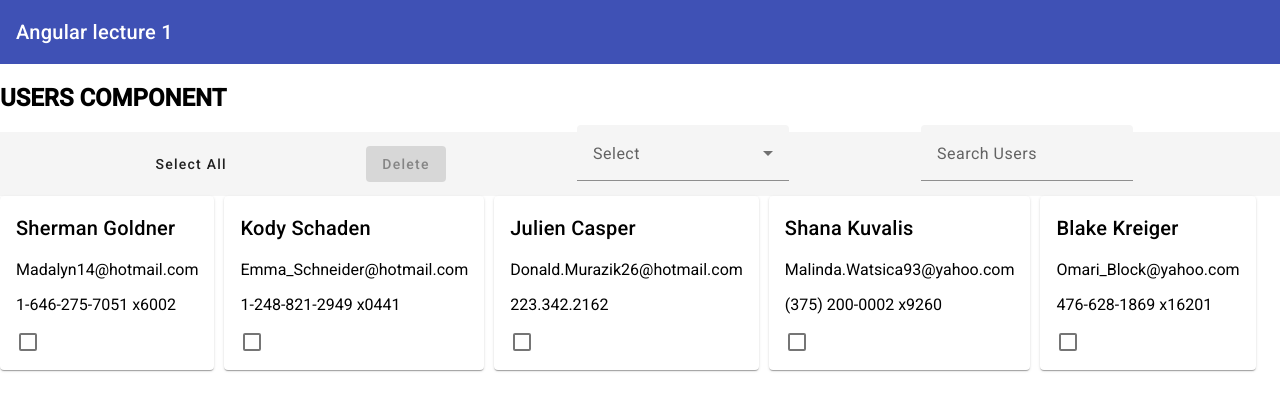
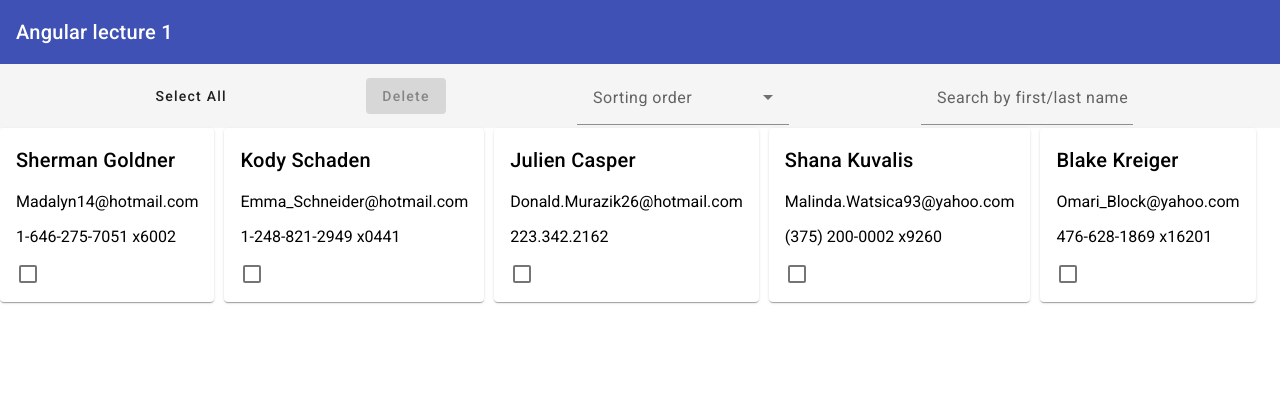
Before and after one commit to Veronikanos/angular-homework, an Angular app in the folder homework-part1/: page / in a window 1280 px wide. Shown: the top 410 px of the page. Built offline with nearby package versions, Linux system fonts and the light colour scheme.

Commit message:
feat: search by firstname or last name

```diff
--- a/homework-part1/src/app/toolbar/toolbar.component.css
+++ b/homework-part1/src/app/toolbar/toolbar.component.css
@@ -10,3 +10,7 @@
   justify-content: space-evenly;
   align-items: center;
 }
+
+mat-form-field {
+  margin-top: 23px;
+}
--- a/homework-part1/src/app/toolbar/toolbar.component.html
+++ b/homework-part1/src/app/toolbar/toolbar.component.html
@@ -1,5 +1,5 @@
 <mat-toolbar class="toolbar">
-  <button mat-button (click)="buttonClick()">Select All</button>
+  <button mat-button (click)="selectAllClick()">Select All</button>
   <button
     mat-raised-button
     color="warn"
@@ -10,15 +10,18 @@
   </button>
 
   <mat-form-field appearance="fill">
-    <mat-label>Select</mat-label>
+    <mat-label>Sorting order</mat-label>
     <mat-select placeholder="Sort">
-      <mat-option value="one">First option</mat-option>
-      <mat-option value="two">Second option</mat-option>
+      <mat-option
+        *ngFor="let item of users[0] | keyvalue"
+        value="{{ item.key }}"
+        >{{ item.key }}</mat-option
+      >
     </mat-select>
   </mat-form-field>
 
   <mat-form-field appearance="fill">
-    <mat-label>Search Users</mat-label>
-    <input matInput />
+    <mat-label>Search by first/last name</mat-label>
+    <input matInput (keyup)="onKeyup(filtered.value)" #filtered />
   </mat-form-field>
 </mat-toolbar>
--- a/homework-part1/src/app/toolbar/toolbar.component.ts
+++ b/homework-part1/src/app/toolbar/toolbar.component.ts
@@ -1,4 +1,5 @@
 import { Component, EventEmitter, Output, Input } from '@angular/core';
+import { IUsers } from '../users/users.component';
 
 @Component({
   selector: 'app-toolbar',
@@ -8,13 +9,19 @@ import { Component, EventEmitter, Output, Input } from '@angular/core';
 export class ToolbarComponent {
   @Output() selectAll = new EventEmitter<void>();
   @Input() isAnyChecked: boolean = true;
+  @Input() users: IUsers[] = [];
   @Output() deleteSelected = new EventEmitter<void>();
+  @Output() saveSearchInput = new EventEmitter<string>();
 
-  buttonClick(): void {
+  selectAllClick(): void {
     this.selectAll.emit();
   }
 
   onDelete(): void {
     this.deleteSelected.emit();
   }
+
+  onKeyup(filtered: string): void {
+    this.saveSearchInput.emit(filtered);
+  }
 }
--- a/homework-part1/src/app/users/users-list/users-list.component.css
+++ b/homework-part1/src/app/users/users-list/users-list.component.css
@@ -1,9 +1,3 @@
-.card-container {
-  display: flex;
-  flex-wrap: wrap;
-  gap: 10px;
-}
-
 .user-card {
   width: fit-content;
 }
--- a/homework-part1/src/app/users/users-list/users-list.component.html
+++ b/homework-part1/src/app/users/users-list/users-list.component.html
@@ -1,7 +1,17 @@
-<div class="card-container">
-  <mat-card class="user-card" *ngFor="let user of users">
+<div *ngFor="let user of users">
+  <div
+    class="card-container"
+    *ngIf="
+      searchValue === '' ||
+      user.firstname.toLowerCase().includes(searchValue) ||
+      user.lastname.toLowerCase().includes(searchValue)
+    "
+  >
+    <mat-card class="user-card">
       <mat-card-header>
-      <mat-card-title>{{ user.firstname }} {{ user.lastname }}</mat-card-title>
+        <mat-card-title
+          >{{ user.firstname }} {{ user.lastname }}</mat-card-title
+        >
       </mat-card-header>
       <mat-card-content>
         <p>{{ user.email }}</p>
@@ -15,3 +25,4 @@
       </mat-card-actions>
     </mat-card>
   </div>
+</div>
--- a/homework-part1/src/app/users/users-list/users-list.component.ts
+++ b/homework-part1/src/app/users/users-list/users-list.component.ts
@@ -9,6 +9,7 @@ import { IUsers } from '../users.component';
 export class UsersListComponent implements OnInit {
   @Input()
   users: IUsers[] = [];
+  @Input() searchValue: string = '';
 
   @Output()
   userSelected = new EventEmitter<IUsers>();
@@ -17,7 +18,7 @@ export class UsersListComponent implements OnInit {
 
   ngOnInit(): void {}
 
-	onUserSelected(user: IUsers): void {
+  onUserSelected(user: IUsers): void {
     this.userSelected.emit(user);
   }
 }
--- a/homework-part1/src/app/users/users.component.css
+++ b/homework-part1/src/app/users/users.component.css
@@ -0,0 +1,5 @@
+app-users-list {
+  display: flex;
+  flex-wrap: wrap;
+  gap: 10px;
+}
--- a/homework-part1/src/app/users/users.component.html
+++ b/homework-part1/src/app/users/users.component.html
@@ -1,15 +1,13 @@
-<!-- <mat-toolbar color="primary">
-  <span>Angular lecture 1</span>
-</mat-toolbar> -->
-<h2>USERS COMPONENT</h2>
-
 <app-toolbar
   (selectAll)="selectAll()"
   (deleteSelected)="deleteSelected()"
   [isAnyChecked]="isAnyChecked"
+  [users]="users"
+  (saveSearchInput)="saveSearchInput($event)"
 ></app-toolbar>
 <app-users-list
   #usersList
   [users]="users"
+  [searchValue]="searchValue"
   (userSelected)="updateDeleteButtonState()"
 ></app-users-list>
--- a/homework-part1/src/app/users/users.component.ts
+++ b/homework-part1/src/app/users/users.component.ts
@@ -1,5 +1,4 @@
 import { Component, OnInit } from '@angular/core';
-import { Injectable } from '@angular/core';
 import { faker } from '@faker-js/faker';
 
 export interface IUsers {
@@ -19,6 +18,7 @@ export interface IUsers {
 export class UsersComponent {
   users: IUsers[] = [];
   isAnyChecked = false;
+  searchValue: string = '';
 
   constructor() {}
 
@@ -36,7 +36,6 @@ export class UsersComponent {
   }
 
   selectAll(): void {
-    console.log('select All');
     this.users.forEach((user) => (user.selected = true));
     this.updateDeleteButtonState();
   }
@@ -46,8 +45,12 @@ export class UsersComponent {
   }
 
   deleteSelected(): void {
-    console.log('delete');
     this.users = this.users.filter((user) => !user.selected);
     this.updateDeleteButtonState();
   }
+
+  saveSearchInput(filtered: string): void {
+    this.searchValue = filtered;
+    // console.log(this.searchValue);
+  }
 }
```
Lines whose indentation alone changed are shown as unchanged.
